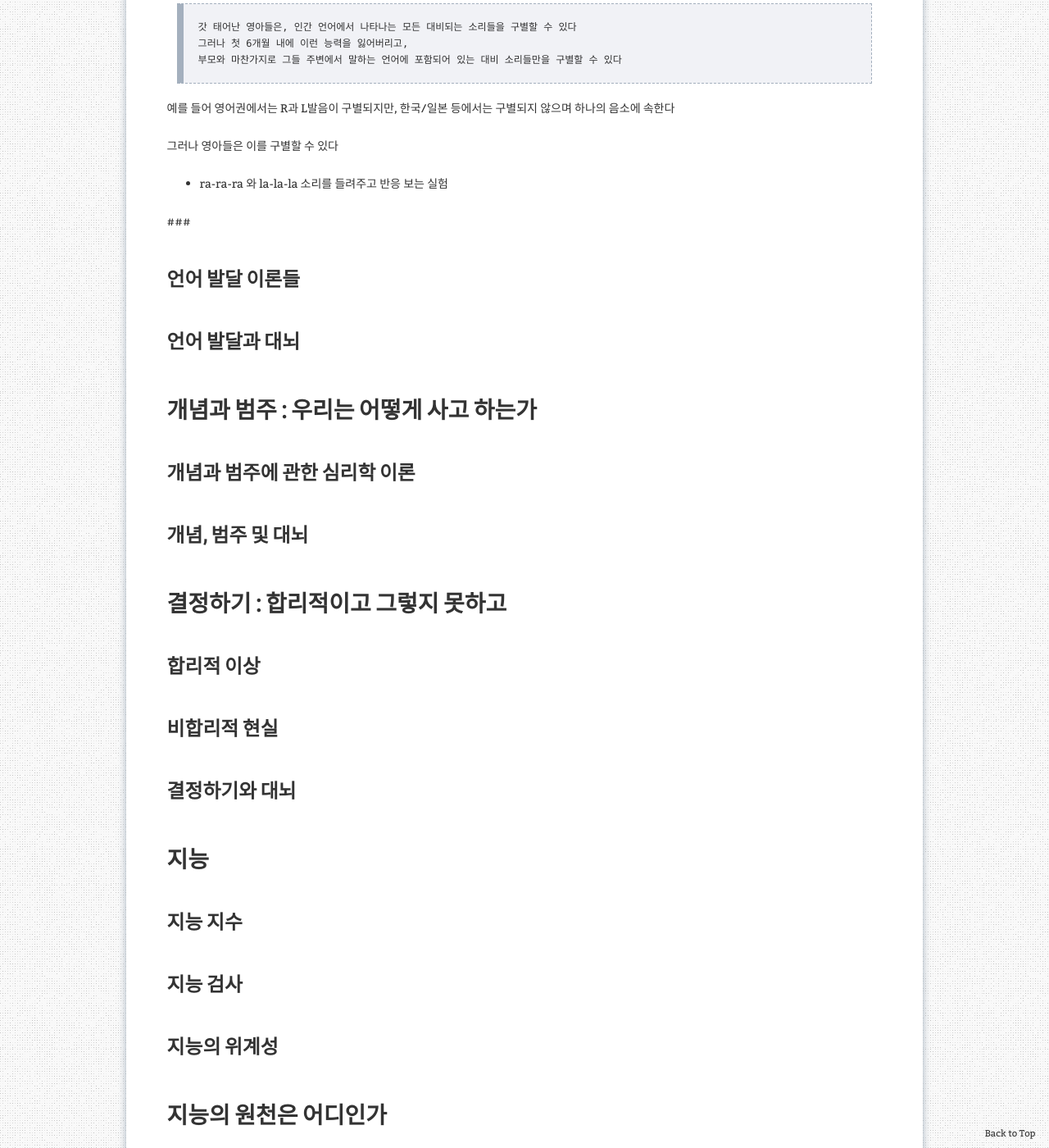
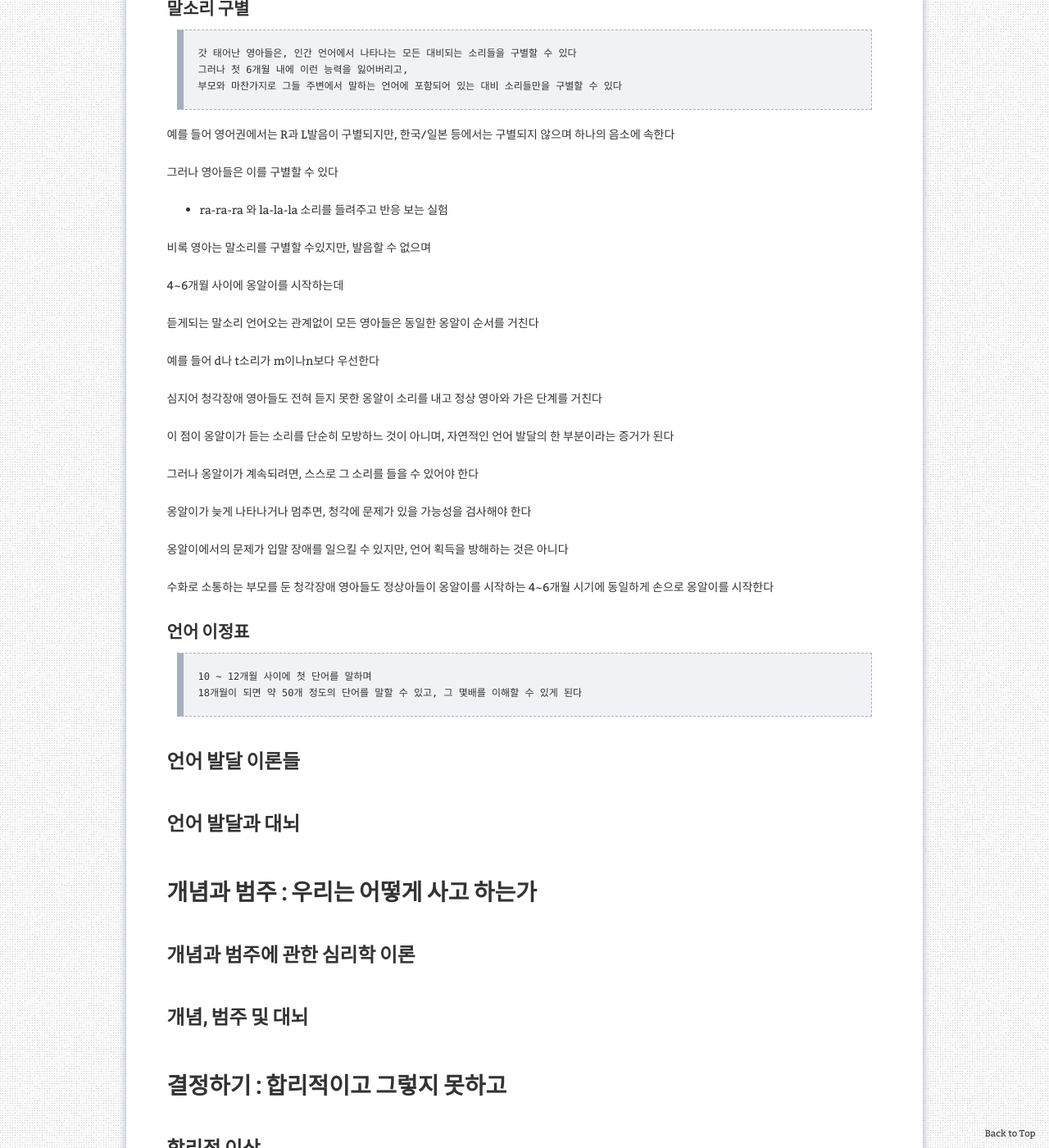
Before and after one commit to aristohyun/aristohyun.github.io, a Jekyll site: the page built from _posts/2021-10-11-psychology_09.md, in a window 1280 px wide and 1400 px high, scrolled down 2921 px. Shown: the whole window at 82% size. Built offline with Jekyll 4.4.1, drawn with Linux system fonts in a browser that asks for light colours; comment, search, counter and statistics services are not loaded.

Commit message:
Update 2021-10-11-psychology_09.md

```diff
--- a/_posts/2021-10-11-psychology_09.md
+++ b/_posts/2021-10-11-psychology_09.md
@@ -96,10 +96,35 @@ redirect_from:
 그러나 영아들은 이를 구별할 수 있다
 - ra-ra-ra 와 la-la-la 소리를 들려주고 반응 보는 실험
 
+비록 영아는 말소리를 구별할 수있지만, 발음할 수 없으며
+
+4~6개월 사이에 옹알이를 시작하는데
+
+듣게되는 말소리 언어오는 관계없이 모든 영아들은 동일한 옹알이 순서를 거친다
+
+예를 들어 d나 t소리가 m이나n보다 우선한다
+
+심지어 청각장애 영아들도 전혀 듣지 못한 옹알이 소리를 내고 정상 영아와 가은 단계를 거친다
+
+이 점이 옹알이가 듣는 소리를 단순히 모방하느 것이 아니며, 자연적인 언어 발달의 한 부분이라는 증거가 된다
+
+그러나 옹알이가 계속되려면, 스스로 그 소리를 들을 수 있어야 한다
+
+옹알이가 늦게 나타나거나 멈추면, 청각에 문제가 있을 가능성을 검사해야 한다
+
+옹알이에서의 문제가 입말 장애를 일으킬 수 있지만, 언어 획득을 방해하는 것은 아니다
+
+수화로 소통하는 부모를 둔 청각장애 영아들도 정상아들이 옹알이를 시작하는 4~6개월 시기에 동일하게 손으로 옹알이를 시작한다
+
+
+### 언어 이정표
+
+> 10 ~ 12개월 사이에 첫 단어를 말하며
+> 18개월이 되면 약 50개 정도의 단어를 말할 수 있고, 그 몇배를 이해할 수 있게 된다
 
 
 
-###
+
 
 ## 언어 발달 이론들
 
```
